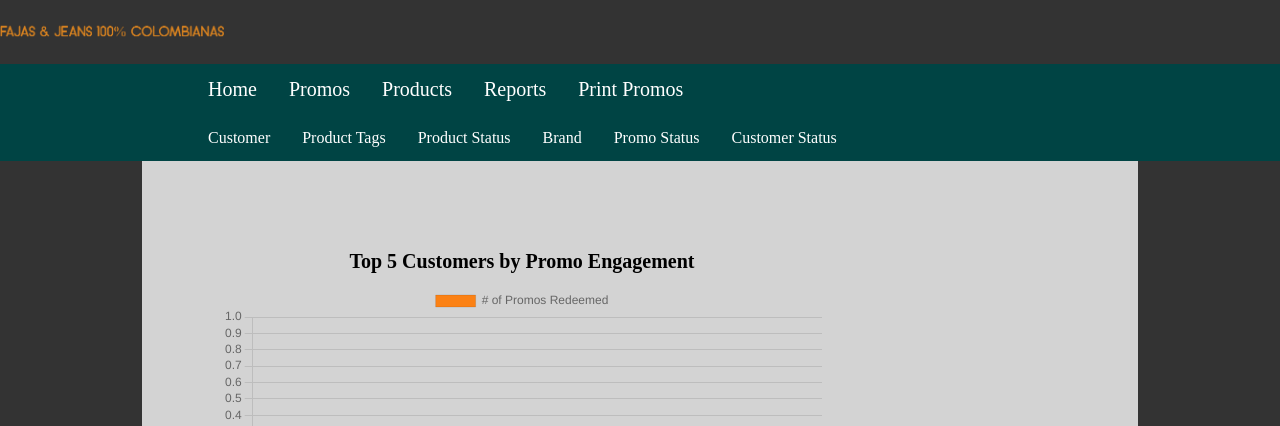
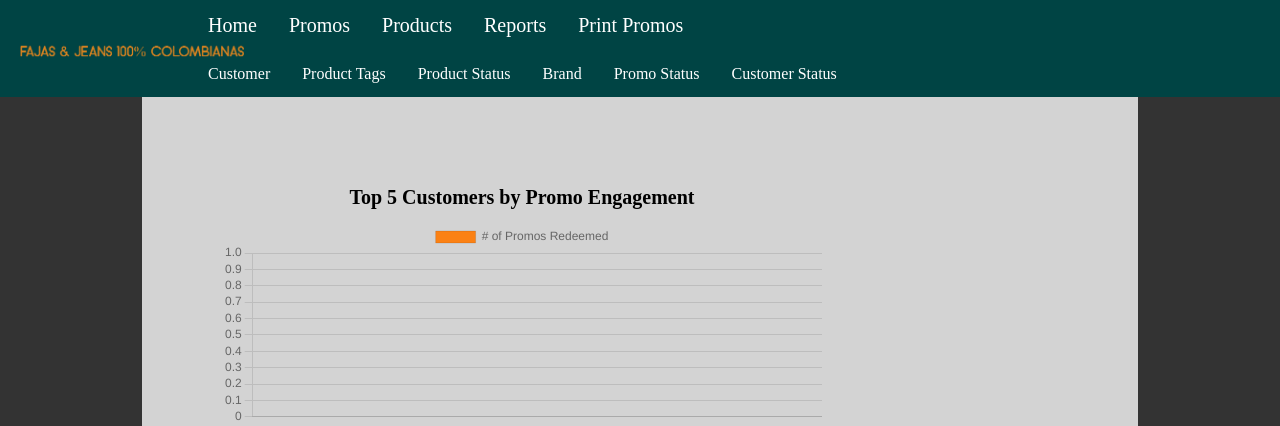
Before and after one commit to BrettMeirhofer/CIS4375-Group3, a Django app: template Backend/group3site/jeans/templates/jeans/index.html in a window 1280 px wide. Shown: the top 426 px of the page. Run offline with Django 3.2, Linux system fonts and the light colour scheme; the template is opened without the code that fills it, so the values that code supplies are empty.

Commit message:
Added Logo

```diff
--- a/Backend/group3site/jeans/templates/jeans/jeanssite.html
+++ b/Backend/group3site/jeans/templates/jeans/jeanssite.html
@@ -270,12 +270,13 @@ textarea {
     <meta charset="UTF-8">
     {% endblock %}
     {% block branding %}
-    <img src="{% static 'Fajas&Jeans.png' %}" height="60px" />
     {% endblock %}
 
 </head>
 <body class="background">
+    <img style="position: absolute; padding:20px;" src="{% static 'FajasJeans.png' %}" height="60px" />
     <div class="navcontainer">
+
         <ul class="navbar navbar-expand-lg navbar-light bg-light">
             <li class="navli"><a class="navlink bignav" href="{% url 'index'%}">Home</a></li>
             <li class="navli"><a class="navlink bignav" href="{% url 'listall' table='promo' %}">Promos</a></li>
```
Also changed, not shown: Backend/group3site/static/FajasJeans.png (renamed from Backend/group3site/static/Fajas&Jeans.png).
